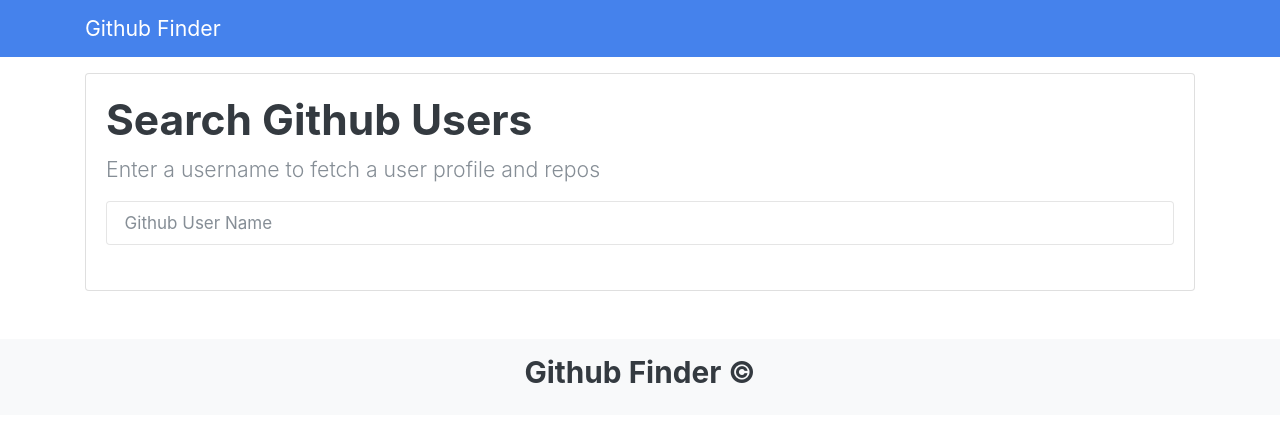
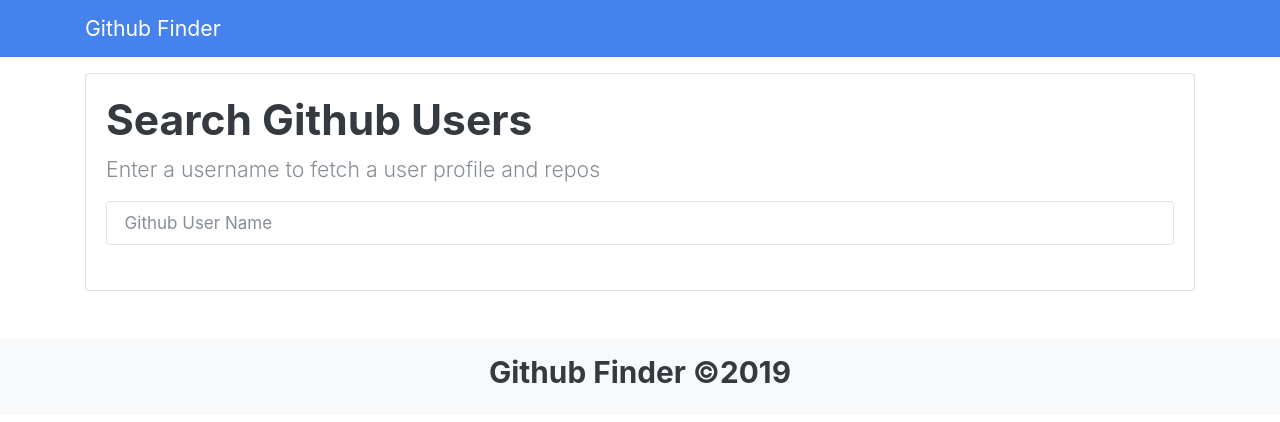
Before and after one commit to Djones917/githubFinder-2019, a plain HTML site: page index.html in a window 1280 px wide. Drawn offline with nearby package versions, Linux system fonts and the light colour scheme.

Commit message:
added to footer

```diff
--- a/index.html
+++ b/index.html
@@ -28,7 +28,7 @@
     </div> <!-- End of searchContainer -->
 
     <footer class="mt-5 p-3 text-center bg-light">
-       <h3>Github Finder &copy;</h3>
+       <h3>Github Finder &copy;2019</h3>
     </footer> <!-- End of footer -->
 
 <!-- Bootstrap scripts -->
```
